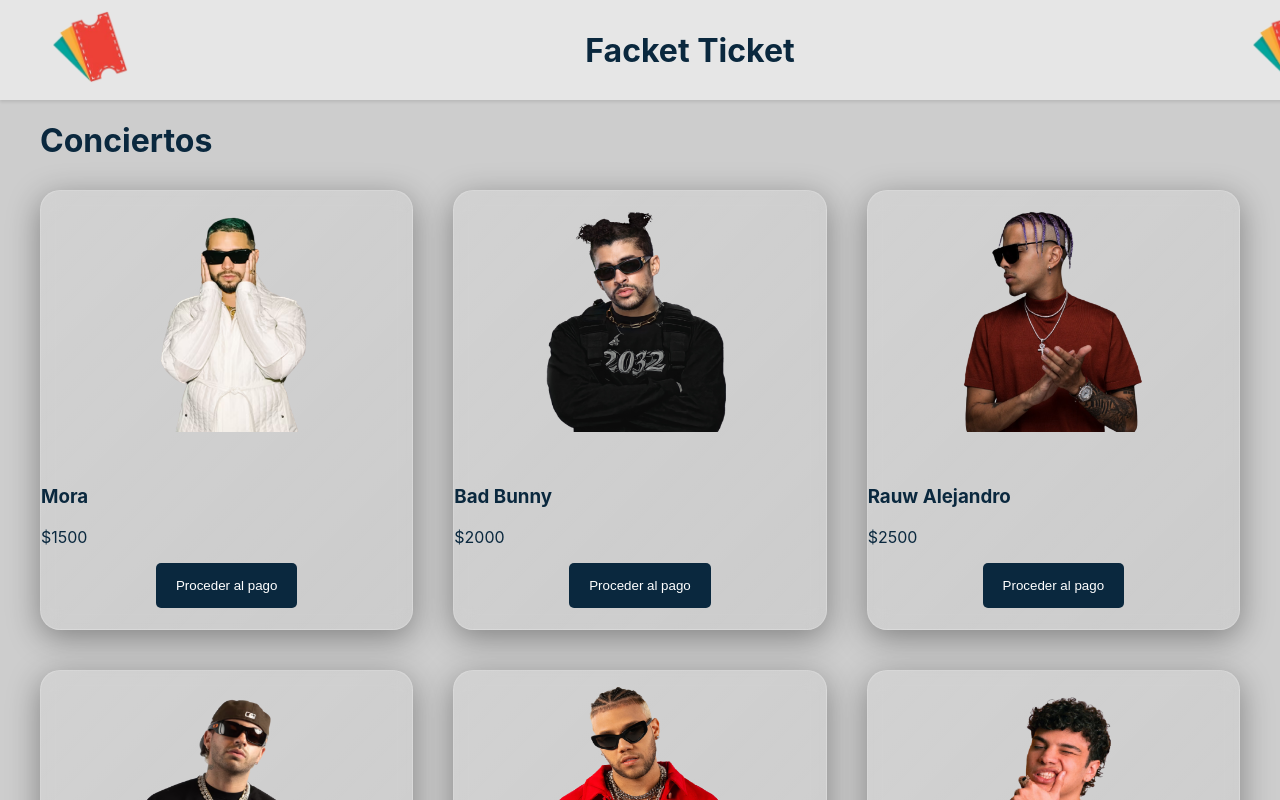
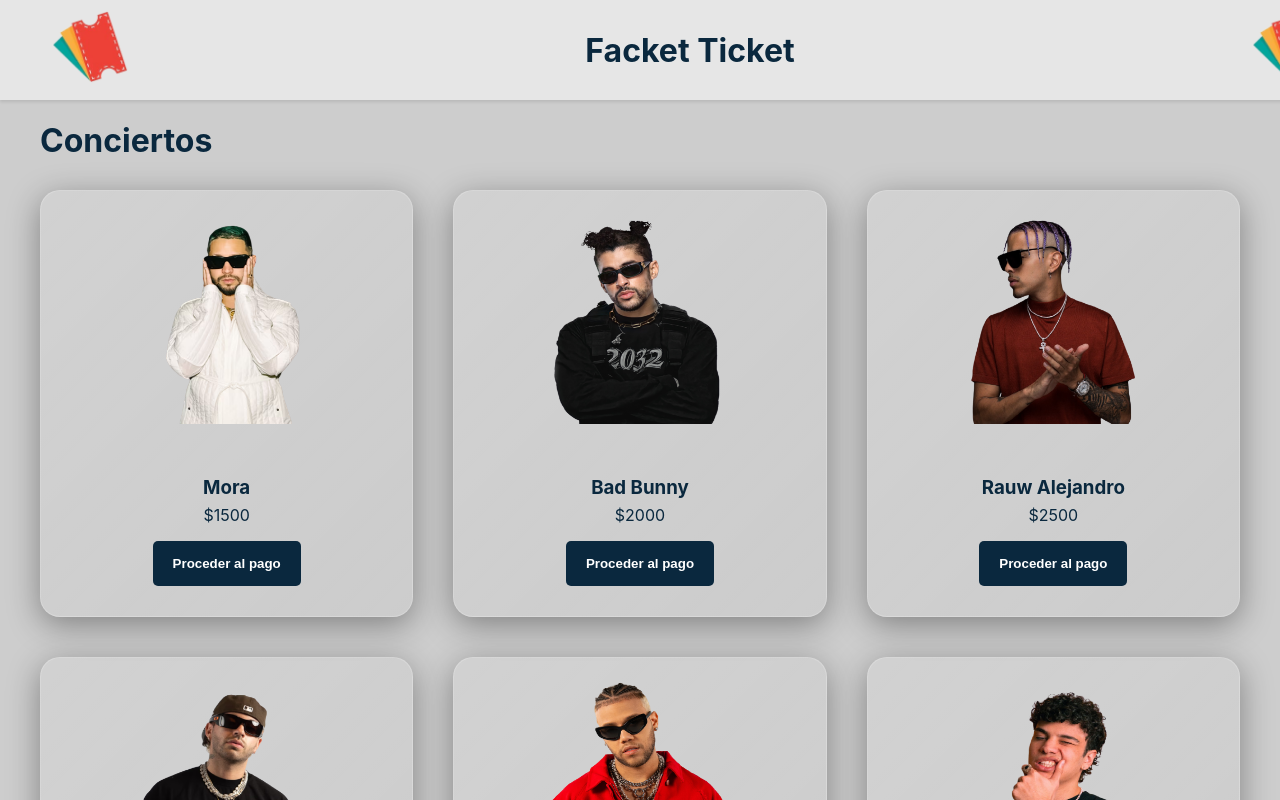
Before and after one commit to Alexme116/Facket, a React (Create React App) app: page / in a window 1280 px wide. Shown: the top 800 px of the page. Built offline with nearby package versions, Linux system fonts and the light colour scheme.

Commit message:
rebase x2

```diff
--- a/src/components/Button.js
+++ b/src/components/Button.js
@@ -8,6 +8,7 @@
         border: 'none',
         borderRadius: '5px',
         cursor: 'pointer',
+        fontWeight: 'bold',
     }
 }
 
--- a/src/components/Producto.js
+++ b/src/components/Producto.js
@@ -1,14 +1,14 @@
 import { Component } from 'react';
 import Button from './Button';
-import '../css/Producto.css';
 
 const styles = {
     producto: {
-        border: '1px solid #eee',
-        boxShadow: '0 5px 5px rgb(0, 0, 0, 0.1)',
         padding: '10px 15px',
-        borderRadius: '5px',
-        background: 'rgba(250, 250, 250, 0.5)',
+        background: "linear-gradient(135deg, rgba(255,255,255,0.1), rgba(255,255,255,0))",
+        webkitBackdropFilter: "blur(10px)",
+        borderRadius: "20px",
+        border: "1px solid rgba(255,255,255,0.18)",
+        boxShadow: "0 8px 32px 0 rgba(0,0,0,0.37)",
     },
     img: {
         width: '95%',
@@ -16,6 +16,8 @@
     },
     sep: {
         paddingTop: '30px',
+        textAlign: 'center',
+        marginBottom: '-10px',
     },
     boton: {
         display: 'flex',
@@ -29,6 +31,9 @@
         borderRadius: '5px',
         cursor: 'pointer',
     },
+    center: {
+        textAlign: 'center',
+    },
 }
 
 class Producto extends Component {
@@ -36,10 +41,10 @@
         const { producto } = this.props
 
         return (
-            <div className="glass">
+            <div style={styles.producto}>
                 <img style={styles.img} alt={producto.name} src={producto.img}/>
                 <h3 style={styles.sep}>{producto.name}</h3>
-                <p>${producto.price}</p>
+                <p style={styles.center}>${producto.price}</p>
                 <div style={styles.boton}>
                     <Button>
                         Proceder al pago
--- a/src/components/Productos.js
+++ b/src/components/Productos.js
@@ -1,12 +1,19 @@
 import { Component } from 'react';
 import Producto from './Producto';
-import '../css/Productos.css';
+
+const styles = {
+    productos: {
+        display: 'grid',
+        gridTemplateColumns: 'repeat(3, 1fr)',
+        gap: '40px',
+    }
+}
 
 class Productos extends Component {
     render() {
         const { productos } = this.props;
         return (
-            <div className="productos">
+            <div style={styles.productos}>
                 {productos.map(producto =>
                     <Producto
                         key={producto.name}
--- a/src/css/Producto.css
+++ /dev/null
@@ -1,8 +0,0 @@
-.glass{
-    background: linear-gradient(135deg, rgba(255,255,255,0.1), rgba(255,255,255,0));
-    backdrop-filter: blur(10px);
-    -webkit-backdrop-filter: blur(10px);
-    border-radius: 20px;
-    border: 1px solid rgba(255,255,255,0.18);
-    box-shadow: 0 8px 32px 0 rgba(0,0,0,0.37);
-}
--- a/src/css/Productos.css
+++ /dev/null
@@ -1,5 +0,0 @@
-.productos {
-    display: grid;
-    grid-template-columns: repeat(3, 1fr);
-    grid-gap: 40px;
-}
```
Also changed, not shown: src/css/Button.css (deleted), src/css/Checkout.css (deleted), src/css/Layout.css (deleted), src/css/Logo.css (deleted), src/css/Navbar.css (deleted), src/css/Title.css (deleted).
